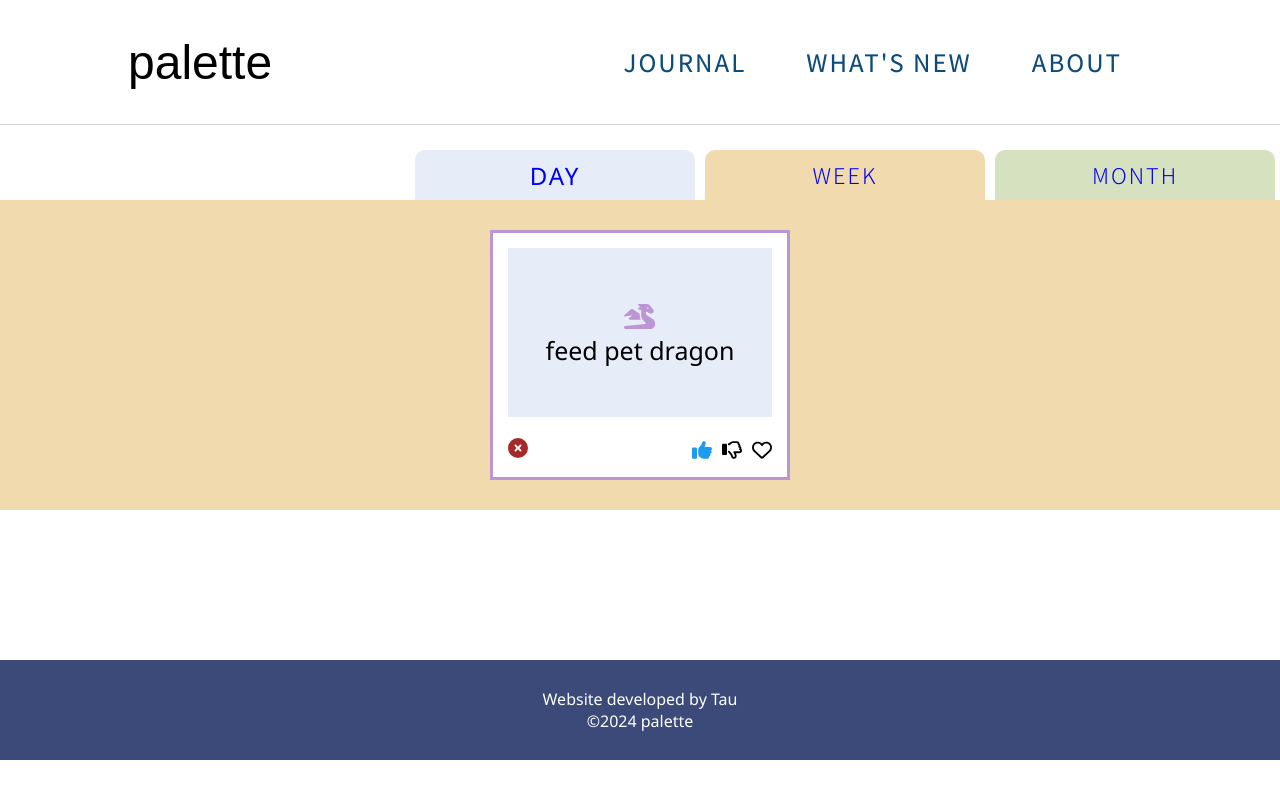
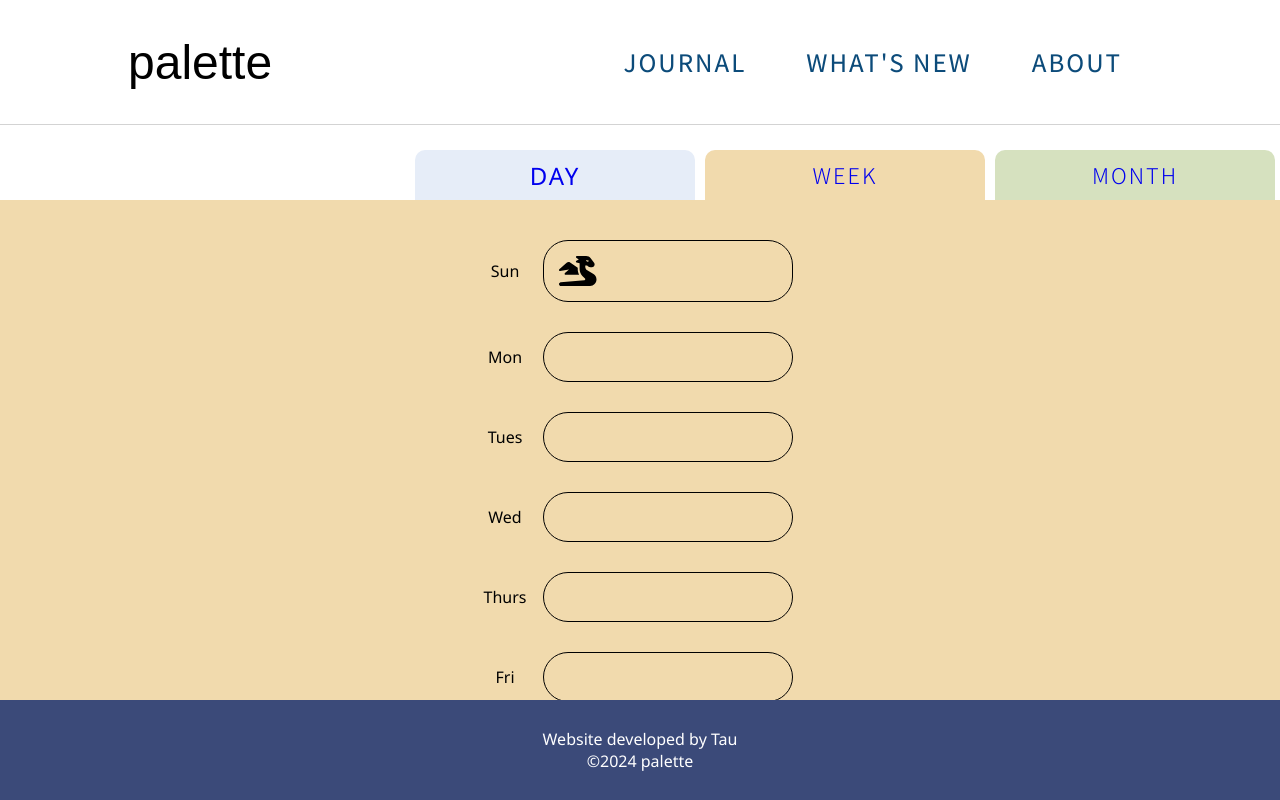
Before and after one commit to taujeng/palette, a Next.js app: page /week in a window 1280 px wide. Built offline with nearby package versions, Linux system fonts and the light colour scheme.

Commit message:
Icon summary for the weeklySummary component.

```diff
--- /dev/null
+++ b/src/app/components/weekly/weeklySummary/WeeklySummary.tsx
@@ -0,0 +1,47 @@
+`use client`
+
+import React, {useState, useEffect} from 'react'
+import { useEntryContext } from '@/app/context/EntryContext';
+import { FontAwesomeIcon } from '@fortawesome/react-fontawesome';
+import "./weeklySummary.css"
+
+
+interface WeeklySummaryProps {
+    date: string;
+    weekday: number
+}
+
+const WeeklySummary = ( {date, weekday}: WeeklySummaryProps ) => {
+    const {state, dispatch} = useEntryContext();
+    const [entries, setEntries] = useState([])
+
+    const weekTitle= ["Sun", "Mon", "Tues", "Wed", "Thurs", "Fri", "Sat"]
+
+    useEffect(()=> {
+        const entries = state[date]?.entries
+        if (entries) {
+            const selected = entries && entries.filter((item:any) => item.selected === true)
+            console.log(selected)
+            console.log(entries)
+            setEntries(selected);
+        } else {
+            setEntries([]);
+        }
+    }, [date, state])
+    console.log(state[date])
+
+
+    return (
+        <div className="weeklySummary-container">
+            <div className="weeklyTitle">
+                {weekTitle[weekday]}
+            </div>
+            <div className="weeklySummary-content">
+                {entries && entries.map((item:any, i:number) =>
+                (<FontAwesomeIcon key={i} icon={item.icon} className="weeklySummary-icon"/>))}
+            </div>
+        </div>
+    )
+}
+
+export default WeeklySummary
--- /dev/null
+++ b/src/app/components/weekly/weeklySummary/weeklySummary.css
@@ -0,0 +1,25 @@
+.weeklySummary-container {
+  display: flex;
+  margin: 10px;
+}
+.weeklySummary-container .weeklyTitle {
+  display: flex;
+  justify-content: center;
+  align-items: center;
+  width: 55px;
+}
+.weeklySummary-container .weeklySummary-content {
+  border: 1px black solid;
+  border-radius: 25px;
+  margin: 10px;
+  padding: 10px;
+  min-height: 50px;
+  min-width: 250px;
+  display: flex;
+  align-items: center;
+  justify-content: start;
+}
+.weeklySummary-container .weeklySummary-content .weeklySummary-icon {
+  margin: 5px;
+  height: 30px;
+}/*# sourceMappingURL=weeklySummary.css.map */
--- /dev/null
+++ b/src/app/components/weekly/weeklySummary/weeklySummary.scss
@@ -0,0 +1,25 @@
+.weeklySummary-container {
+    display: flex;
+    margin: 10px;
+    .weeklyTitle {
+        display: flex;
+        justify-content: center;
+        align-items: center;
+        width: 55px;
+    }
+    .weeklySummary-content {
+        border: 1px black solid;
+        border-radius: 25px;
+        margin: 10px;
+        padding: 10px;
+        min-height: 50px;
+        min-width: 250px;
+        display: flex;
+        align-items: center;
+        justify-content: start;
+        .weeklySummary-icon {
+            margin: 5px;
+            height: 30px;
+        }
+    }
+}
--- a/src/app/week/page.tsx
+++ b/src/app/week/page.tsx
@@ -10,6 +10,7 @@ import { v4 as uuidv4 } from 'uuid';
 import { MyEntryObject } from '../utils/interfaceLibrary'
 import DailyEntry from '../components/dayUse/dailyEntry/DailyEntry'
 import { useEntryManagement } from '../hooks/useEntryManagement'
+import WeeklySummary from '../components/weekly/weeklySummary/WeeklySummary'
 
 const Week = () => {
   const {state, dispatch} = useEntryContext();
@@ -41,10 +42,6 @@ const Week = () => {
     console.log(state.weekDates?.[chosenWeekDay])
   }, [state, weekDates, chosenWeekDay]);
 
-  const today = state.weekDates?.[chosenWeekDay]?.entries
-  console.log(state)
-
-  console.log(state.weekDates?.[chosenWeekDay]?.mood)
 
 
   return (
@@ -52,11 +49,15 @@ const Week = () => {
       <JournalLayout startingTab="week-tab">
         <div className="week-content">
           <div className="week-left">
-
+            {weekDates[0] ?
+              weekDates.map((date:string, i: number) => (
+                <WeeklySummary key={i} date={date} weekday={i}/>
+              ))
+            : ("loading")}
           </div>
           <div className="week-right">
             <div className="mood-container">
-              {state[currentDate]?.mood}
+              {state[weekDates[chosenWeekDay]]?.mood ? state[weekDates[chosenWeekDay]].mood : "no default mood"}
             </div>
             {selectedEntries.length > 0 ?
               (selectedEntries.map((item:MyEntryObject, i:number) =>
```
Also changed, not shown: 1 other file (tests, documents, lock files or other folders).
